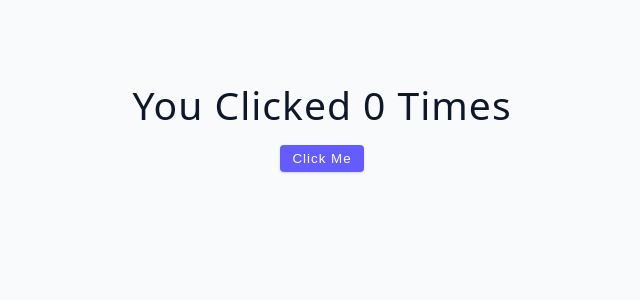
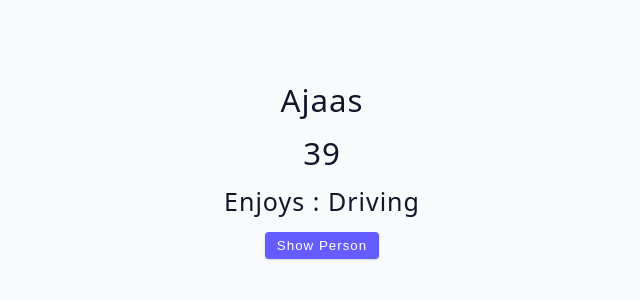
Before and after one commit to smajaas/Advanced-react, a React (Vite) app: page / in a window 1280 px wide. Shown: the top 300 px of the page, without its empty margins (318-958 px from the left). Built offline with nearby package versions, Linux system fonts and the light colour scheme; the HTML template or start-up script is replaced by a standard one.

Commit message:
usestate and object

```diff
--- a/src/App.jsx
+++ b/src/App.jsx
@@ -1,5 +1,4 @@
-// import Final from './react-projects/01-useState/final/01-error-example';
-import Final from './react-projects/01-useState/final/02-useState-basics';
+import Final from './react-projects/01-useState/final/04-useState-object';
 
 function App() {
   return (
--- a/src/react-projects/01-useState/final/04-useState-object.jsx
+++ b/src/react-projects/01-useState/final/04-useState-object.jsx
@@ -1,7 +1,26 @@
 import { useState } from 'react';
 
 const UseStateObject = () => {
-  return <h2>useState object example</h2>;
+  const [name, setName] = useState('Ajaas');
+  const [age, setAge] = useState(39);
+  const [hobby, setHobby] = useState('Driving');
+
+  const displayPerson = () => {
+    setName('Afaan');
+    setAge(5);
+    setHobby('Riding Bicycle');
+  };
+
+  return (
+    <>
+      <h3>{name}</h3>
+      <h3>{age}</h3>
+      <h4>Enjoys : {hobby}</h4>
+      <button className='btn' onClick={displayPerson}>
+        show person
+      </button>
+    </>
+  );
 };
 
 export default UseStateObject;
```
Also changed, not shown: src/react-projects/01-useState/final/03-useState-array.jsx (+37 -1 lines).
